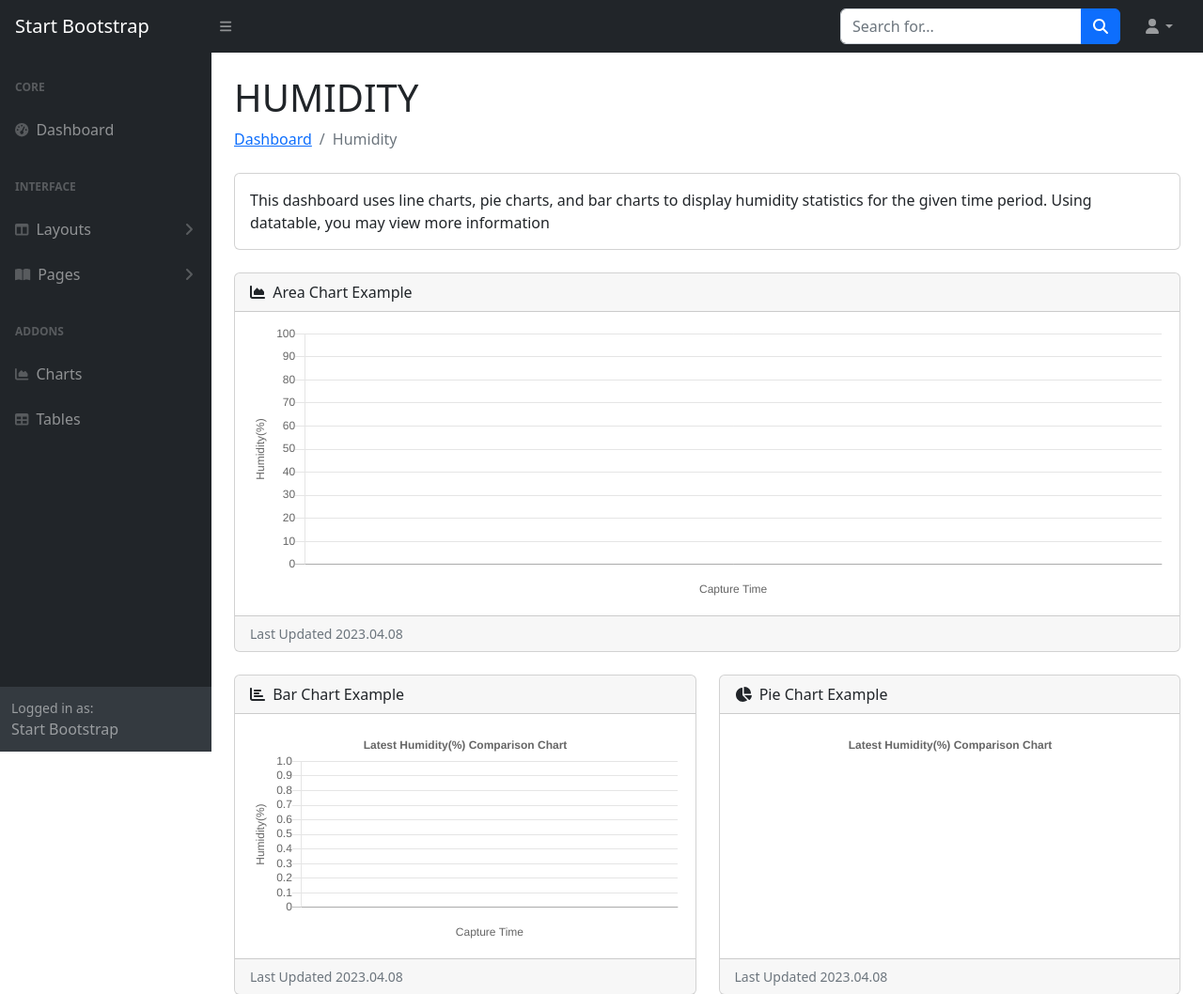
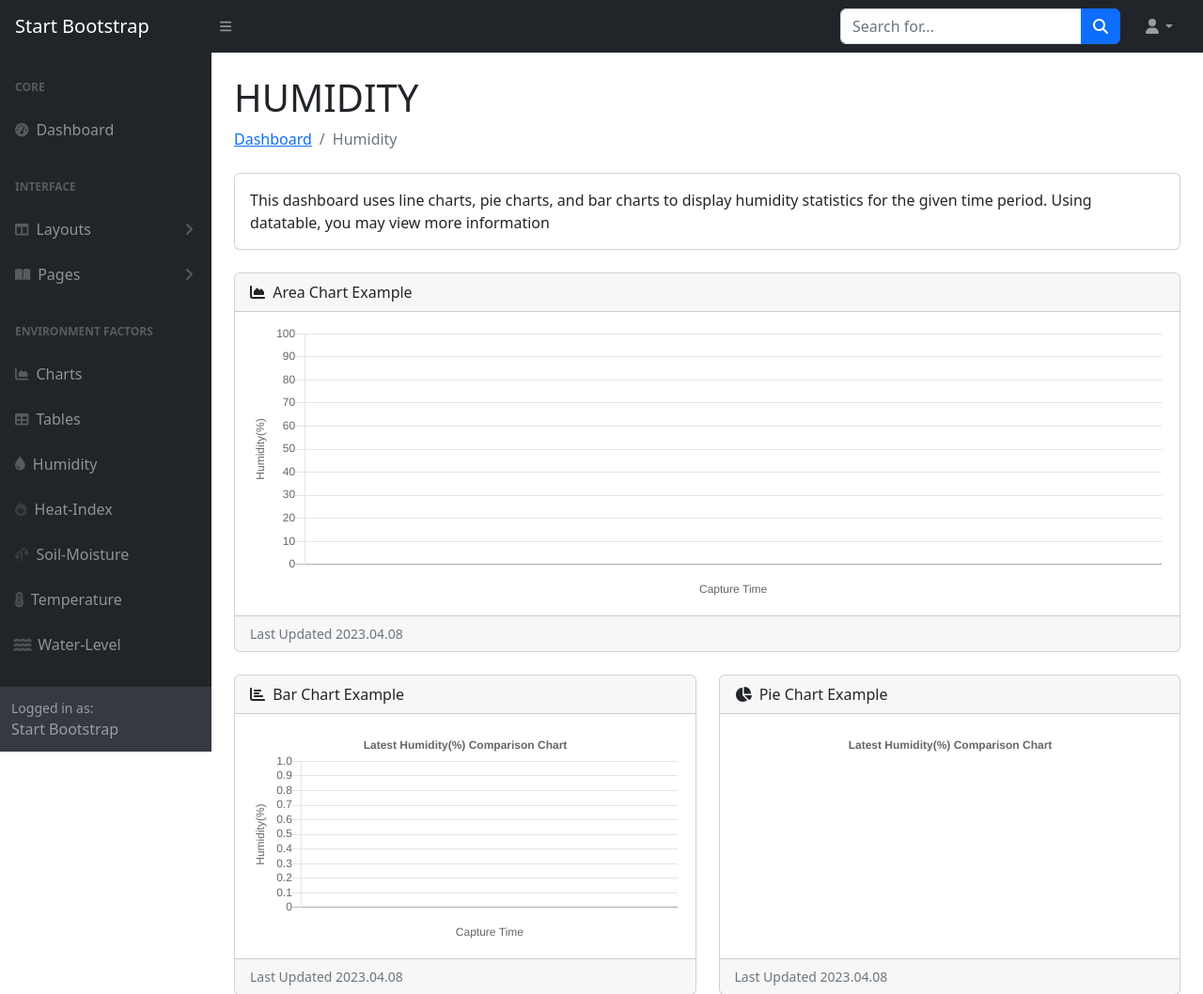
Before and after one commit to Deshan555/IOT-Dashboard, a PHP site: page /humidity.php in a window 1280 px wide. Shown: the top 1058 px of the page at 94% size. Run offline with PHP 8.4, Linux system fonts and the light colour scheme; data that the repository does not hold is empty; a stand-in replaces the project's code that opens the database connection; some libraries are stand-ins or nearby versions.

Commit message:
add nav links to side bar and change navigation icons

```diff
--- a/sidebar.php
+++ b/sidebar.php
@@ -51,7 +51,7 @@
                             </div>
                         </nav>
                     </div>
-                    <div class="sb-sidenav-menu-heading">Addons</div>
+                    <div class="sb-sidenav-menu-heading">Environment Factors</div>
                     <a class="nav-link" href="charts.html">
                         <div class="sb-nav-link-icon"><i class="fas fa-chart-area"></i></div>
                         Charts
@@ -59,6 +59,26 @@
                     <a class="nav-link" href="tables.html">
                         <div class="sb-nav-link-icon"><i class="fas fa-table"></i></div>
                         Tables
+                    </a>
+                    <a class="nav-link" href="humidity.php">
+                        <div class="sb-nav-link-icon"><i class="fa-solid fa-droplet fa-bounce"></i></div>
+                        Humidity
+                    </a>
+                    <a class="nav-link" href="heatindex.php">
+                        <div class="sb-nav-link-icon"><i class="fa-solid fa-fire fa-fade"></i></div>
+                        Heat-Index
+                    </a>
+                    <a class="nav-link" href="soilMoisture.php">
+                        <div class="sb-nav-link-icon"><i class="fa-solid fa-plant-wilt fa-fade"></i></div>
+                        Soil-Moisture
+                    </a>
+                    <a class="nav-link" href="temp.php">
+                        <div class="sb-nav-link-icon"><i class="fa-solid fa-temperature-three-quarters fa-beat-fade"></i></div>
+                        Temperature
+                    </a>
+                    <a class="nav-link" href="waterLv.php">
+                        <div class="sb-nav-link-icon"><i class="fa-solid fa-water fa-beat"></i></div>
+                        Water-Level
                     </a>
                 </div>
             </div>
```
